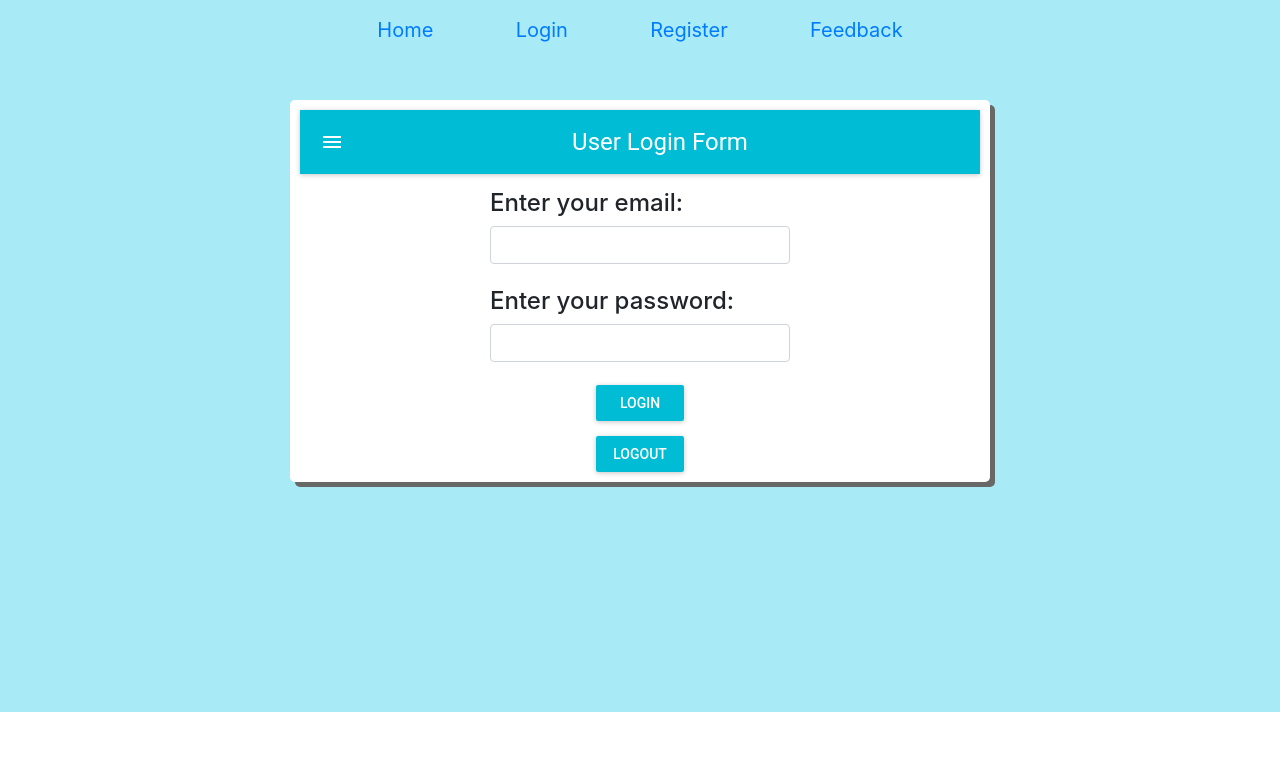
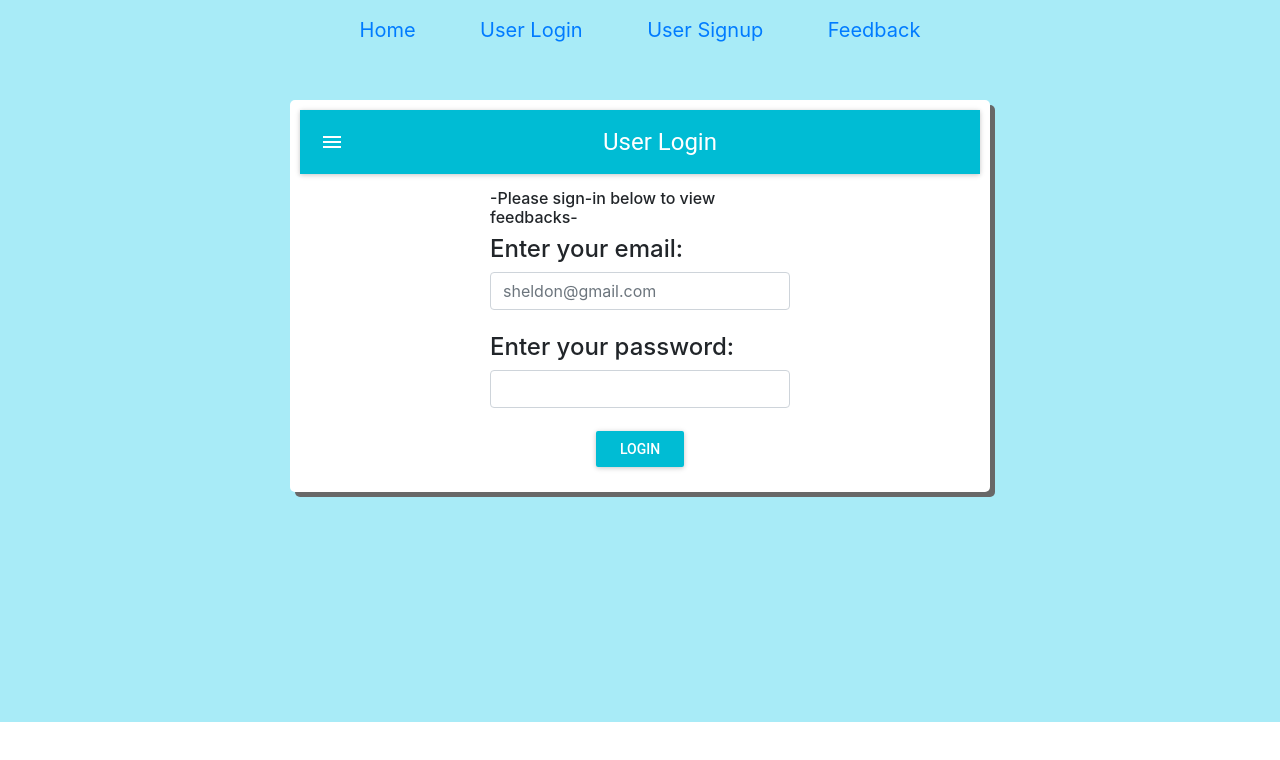
Before and after one commit to lootster/first-backend-project, a React (Create React App) app in the folder client/: page /login in a window 1280 px wide. Shown: the top 760 px of the page. Built offline with nearby package versions, Linux system fonts and the light colour scheme.

Commit message:
complete sign in and out features

```diff
--- a/client/src/App.css
+++ b/client/src/App.css
@@ -17,7 +17,7 @@
   text-align: center;
   background-color: white;
   max-width: 700px;
-  padding: 5px;
+  padding: 10px;
   margin: 5px auto;
   border-radius: 5px;
   box-shadow: 5px 5px #686868;
@@ -64,6 +64,14 @@
   text-align: left
 }
 
+#feedback-card {
+  margin: 20px auto;
+}
+
 .card-body {
   text-align: left
 }
+
+.hide-btn {
+  display: none;
+}
--- a/client/src/Feedback.js
+++ b/client/src/Feedback.js
@@ -9,14 +9,15 @@ class Feedback extends Component {
       posts: [],
       redirect: false
     };
+
+    this.logout = this.logout.bind(this);
   }
 
   componentWillMount() {
-    if(sessionStorage.getItem('user')){
+    if (sessionStorage.getItem("user")) {
       console.log("Call user feed");
-    }
-    else{
-      this.setState({redirect: true});
+    } else {
+      this.setState({ redirect: true });
     }
   }
 
@@ -36,18 +37,32 @@ class Feedback extends Component {
       .catch(err => console.log(err));
   }
 
+  logout(event) {
+    sessionStorage.setItem("user", "");
+    sessionStorage.clear();
+    alert(
+      "You have logged out successfully!\nPlease login again to view feedbacks"
+    );
+    this.setState({ redirect: true });
+  }
+
   render() {
-
-    if(this.state.redirect){
-      return (<Redirect to={'/login'} />)
+    if (this.state.redirect) {
+      return <Redirect to={"/login"} />;
     }
 
     const displayFeedbacks = this.state.posts.map((item, index) => {
       return <FeedbackCard feedback={item} index={index} key={index} />;
     });
     return (
-      <div className="row">
-        {displayFeedbacks}
+      <div>
+        <div className="header">
+          <h5>Click on button below to sign out</h5>
+          <button type="button" className="btn btn-danger" onClick={this.logout}>
+            Logout
+          </button>
+        </div>
+        <div className="row" id="feedback-card">{displayFeedbacks}</div>
       </div>
     );
   }
--- a/client/src/Login.js
+++ b/client/src/Login.js
@@ -10,12 +10,18 @@ class Login extends Component {
     this.state = {
       email: "",
       password: "",
-      redirect: false,
+      redirect: false
     };
 
     this.handleChange = this.handleChange.bind(this);
     this.login = this.login.bind(this);
-    this.logout = this.logout.bind(this);
+  }
+
+  componentWillMount() {
+    if(sessionStorage.getItem('user')){
+      this.setState({redirect: true});
+      console.log("Sign out before viewing login page");
+    }
   }
 
   handleChange(event) {
@@ -38,6 +44,7 @@ class Login extends Component {
         if (responseJSON.user) {
           sessionStorage.setItem("user", responseJSON);
           this.setState({ redirect: true });
+          console.log(this.state.redirect);
         } else {
           console.log("Login Error");
         }
@@ -45,19 +52,14 @@ class Login extends Component {
 
     this.setState({
       email: "",
-      password: "",
+      password: ""
     });
-  }
-
-  logout(event) {
-    sessionStorage.setItem("user", "");
-    sessionStorage.clear();
   }
 
   render() {
 
-    if(this.state.redirect){
-      return (<Redirect to={'/feedback'} />)
+    if (this.state.redirect) {
+      return <Redirect to={"/feedback"} />;
     }
 
     return (
@@ -65,13 +67,15 @@ class Login extends Component {
         <MuiThemeProvider>
           <div>
             <form onSubmit={this.login}>
-            <AppBar title="User Login Form" />
+              <AppBar title="User Login" />
               <div className="form-group">
                 <label className="user-input">
+                  <h6> -Please sign-in below to view feedbacks-</h6>
                   <h4>Enter your email: </h4>
                   <input
                     className="form-control"
                     type="email"
+                    placeholder="sheldon@gmail.com"
                     name="email"
                     value={this.state.email}
                     onChange={this.handleChange}
@@ -101,13 +105,6 @@ class Login extends Component {
                 />
               </div>
             </form>
-          <RaisedButton
-            label="Logout"
-            primary={true}
-            type="logout"
-            value="logout"
-            onClick={event => this.logout(event)}
-          />
           </div>
         </MuiThemeProvider>
       </div>
--- a/client/src/Navigation.js
+++ b/client/src/Navigation.js
@@ -5,8 +5,8 @@ const Navigation = () => {
   return (
     <div className="navlink">
       <Link to="/">Home </Link>
-      <Link to="/login">Login </Link>
-      <Link to="/Register">Register </Link>
+      <Link to="/login">User Login </Link>
+      <Link to="/Register">User Signup </Link>
       <Link to="/feedback">Feedback </Link>
     </div>
   );
--- a/client/src/Register.js
+++ b/client/src/Register.js
@@ -46,13 +46,14 @@ class Register extends Component {
       <div className="register">
         <MuiThemeProvider>
           <form onSubmit={this.handleSubmit}>
-            <AppBar title="User Registration Form" />
+            <AppBar title="User Signup" />
             <div className="form-group">
               <label className="user-input">
                 <h4>Enter your username:</h4>
                 <input
                   className="form-control"
                   type="text"
+                  placeholder="sheldon"
                   name="username"
                   value={this.state.username}
                   onChange={this.handleChange}
@@ -66,6 +67,7 @@ class Register extends Component {
                 <input
                   className="form-control"
                   type="email"
+                  placeholder="sheldon@gmail.com"
                   name="email"
                   value={this.state.email}
                   onChange={this.handleChange}
```
Lines whose indentation alone changed are shown as unchanged.
